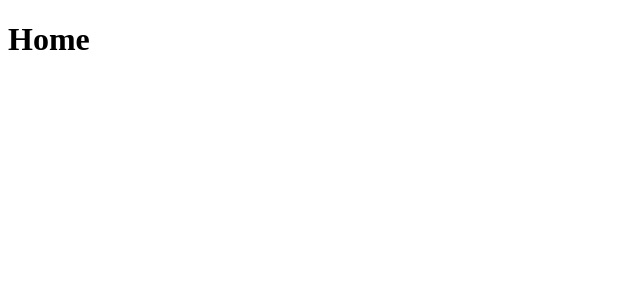
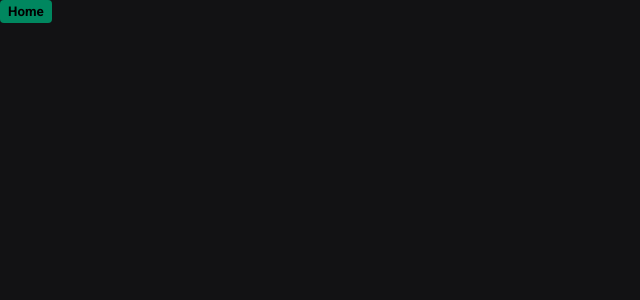
Before and after one commit to eriksongoncalves/ignite-shop, a Next.js app: page / in a window 1280 px wide. Shown: the top 300 px of the page, without its empty margins (0-640 px from the left). Built offline with nearby package versions, Linux system fonts and the light colour scheme.

Commit message:
feat: config stitches and theme

```diff
--- a/package.json
+++ b/package.json
@@ -11,6 +11,7 @@
     "typecheck": "tsc --project tsconfig.json --noEmit"
   },
   "dependencies": {
+    "@stitches/react": "^1.2.8",
     "next": "12.3.1",
     "react": "18.2.0",
     "react-dom": "18.2.0"
--- a/src/pages/_app.tsx
+++ b/src/pages/_app.tsx
@@ -1,7 +1,11 @@
 import { AppProps } from 'next/app'
 import Head from 'next/head'
 
-function MyApp({ Component, pageProps }: AppProps) {
+import { globalStyles } from 'styles/global'
+
+globalStyles()
+
+export default function App({ Component, pageProps }: AppProps) {
   return (
     <>
       <Head>
@@ -17,5 +21,3 @@
     </>
   )
 }
-
-export default MyApp
--- a/src/pages/_document.tsx
+++ b/src/pages/_document.tsx
@@ -1,4 +1,5 @@
 import { Html, Head, Main, NextScript } from 'next/document'
+import { getCssText } from 'styles'
 
 export default function Document() {
   return (
@@ -14,6 +15,10 @@
           href="https://fonts.googleapis.com/css2?family=Roboto:wght@400;700&display=swap"
           rel="stylesheet"
         />
+        <style
+          id="stitches"
+          dangerouslySetInnerHTML={{ __html: getCssText() }}
+        />
       </Head>
 
       <body>
--- a/src/pages/index.tsx
+++ b/src/pages/index.tsx
@@ -1,3 +1,24 @@
+import { styled } from 'styles'
+
+const Button = styled('button', {
+  backgroundColor: '$green500',
+  borderRadius: 4,
+  border: 0,
+  padding: '4px 8px',
+
+  span: {
+    fontWeight: 'bold'
+  },
+
+  '&:hover': {
+    filter: 'brightness(0.8)'
+  }
+})
+
 export default function Home() {
-  return <h1>Home</h1>
+  return (
+    <Button>
+      <span>Home</span>
+    </Button>
+  )
 }
--- /dev/null
+++ b/src/styles/global.ts
@@ -0,0 +1,19 @@
+import { globalCss } from 'styles'
+
+export const globalStyles = globalCss({
+  '*': {
+    margin: 0,
+    padding: 0
+  },
+
+  body: {
+    '-webkit-font-smoothing': 'antialiased',
+    backgroundColor: '$gray900',
+    color: '$gray100'
+  },
+
+  'body, input, textarea, button': {
+    fontFamily: 'Roboto',
+    fontWeight: 400
+  }
+})
--- /dev/null
+++ b/src/styles/index.ts
@@ -0,0 +1,26 @@
+import { createStitches } from '@stitches/react'
+
+export const {
+  styled,
+  css,
+  globalCss,
+  keyframes,
+  getCssText,
+  theme,
+  createTheme,
+  config
+} = createStitches({
+  theme: {
+    colors: {
+      white: '#fff',
+
+      gray900: '#121214',
+      gray800: '#202024',
+      gray300: '#c4c4cc',
+      gray100: '#e1e1e6',
+
+      green500: '#00875f',
+      green300: '#00b37e'
+    }
+  }
+})
```
Also changed, not shown: 1 other file (tests, documents, lock files or other folders).
